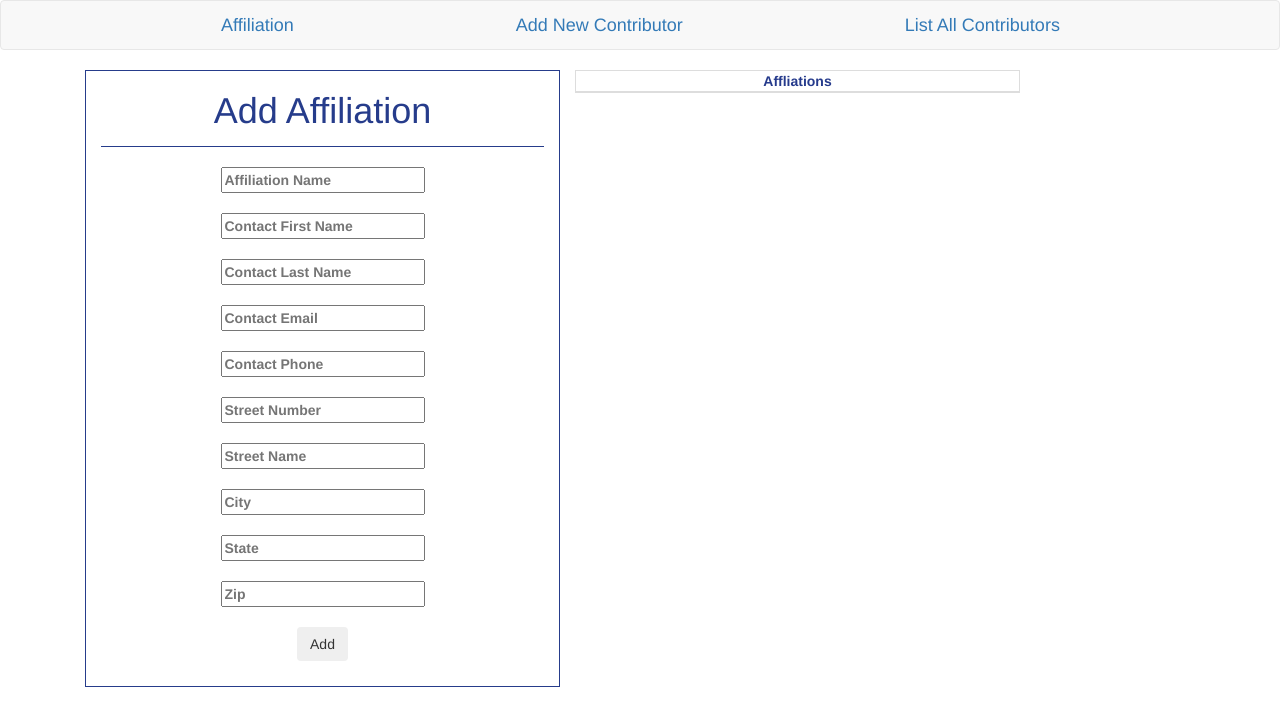
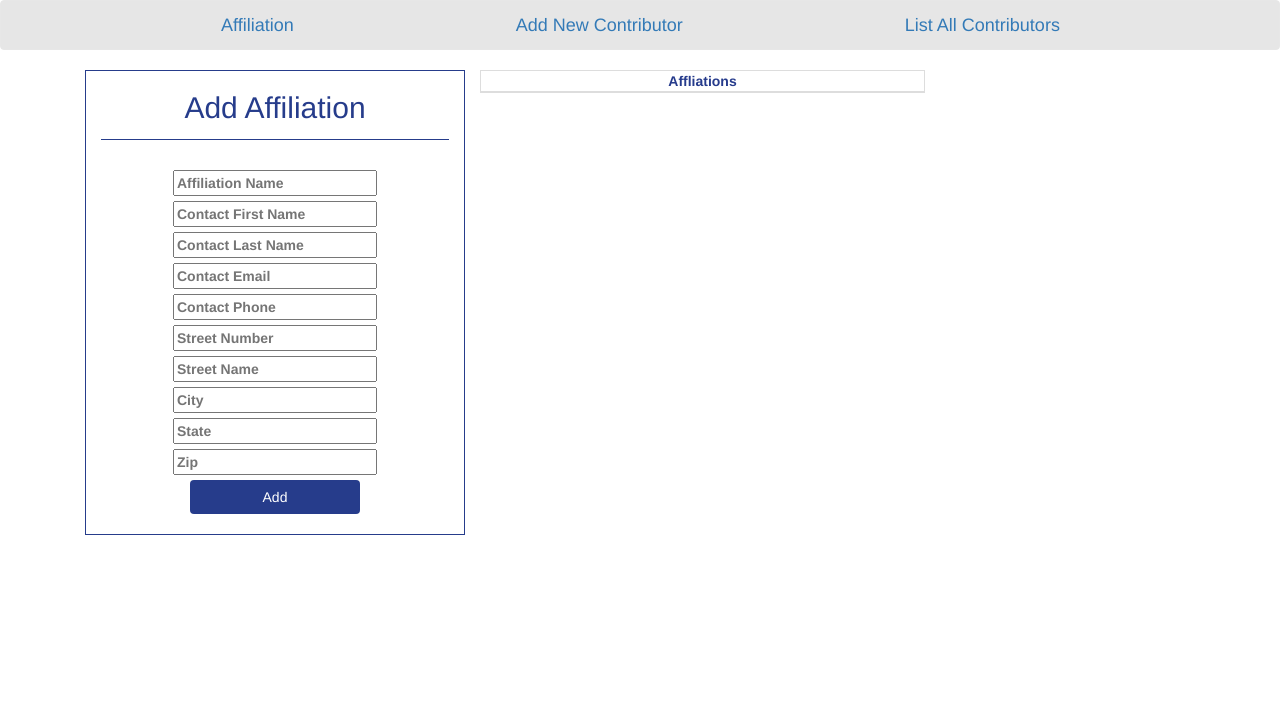
Before and after one commit to royschuyler/nfp, a Node server app: page /affiliation in a window 1280 px wide. Shown: the top 726 px of the page. Run offline with Node 20, Linux system fonts and the light colour scheme; data that the repository does not hold is empty; some libraries are stand-ins or nearby versions.

Commit message:
styled forms and links

```diff
--- a/views/affiliation.jade
+++ b/views/affiliation.jade
@@ -1,9 +1,9 @@
 include ./header.jade
 div.container
   div.container.both
-    div.affiliation-form.col-md-5
-      h1.line Add Affiliation
-      form.form-pad(action='/affiliation',method='post')
+    div.affiliation-form.col-md-4
+      h2.line Add Affiliation
+      form.form-pad.form-inline(action='/affiliation',method='post')
         div.form-group(data-role='fieldcontain')
           fieldset(data-role='controlgroup')
             label(for='aname')
@@ -45,7 +45,7 @@ div.container
             label(for='Zip')
                input(id='Zip',type='tel',value='',placeholder='Zip',name='Zip')
         div.form-group(data-role='fieldcontain')
-          input.btn(type='submit',value='Add',data-transition='fade', data-theme='c')
+          input.btn.form-btn(type='submit',value='Add',data-transition='fade', data-theme='c')
     div.col-md-5
       table.table-striped.table-bordered(style='width:100%')
         thead
--- a/views/header.jade
+++ b/views/header.jade
@@ -4,7 +4,7 @@ html
     link(rel='stylesheet', type='text/css', href='../script/bower_components/bootstrap/dist/css/bootstrap.min.css')
     link(rel='stylesheet', type='text/css', href='../stylesheet/main.css')
   body
-    nav.navbar.navbar-default
+    nav.navbar.navbar-default.head-background
       ul.nav.nav-pills
         li(role='presentation')
           h4.head-text
--- a/views/signup.jade
+++ b/views/signup.jade
@@ -1,7 +1,7 @@
 include ./header.jade
 div.container
   div.col-md-4.signup-form
-    h1.under Add Contributor
+    h2.under Add Contributor
     form.sign-up-form(action='/signup',method='post')
       div.form-group(data-role='fieldcontain')
         fieldset(data-role='controlgroup')
--- a/www/stylesheet/main.css
+++ b/www/stylesheet/main.css
@@ -59,6 +59,8 @@ td {
 
 .form-pad {
   padding: 10px;
+  padding-top: 20px;
+  padding-bottom: 20px;
 }
 
 .push {
@@ -92,8 +94,28 @@ td {
 .under {
   padding-bottom: 15px;
   border-bottom: solid 1px #263c8b;
+  color: #263c8b;
 }
 
 .sign-up-form {
   padding-top: 10px;
 }
+
+.form-btn {
+  width: 170px;
+  background-color: #263c8b;
+  color: white;
+}
+
+.form-pad {
+  padding-bottom: 20px;
+}
+
+.head-background {
+  background-color: #E6E6E6;
+}
+
+a:hover {
+  color: #522421;
+  text-decoration: none;
+}
```
